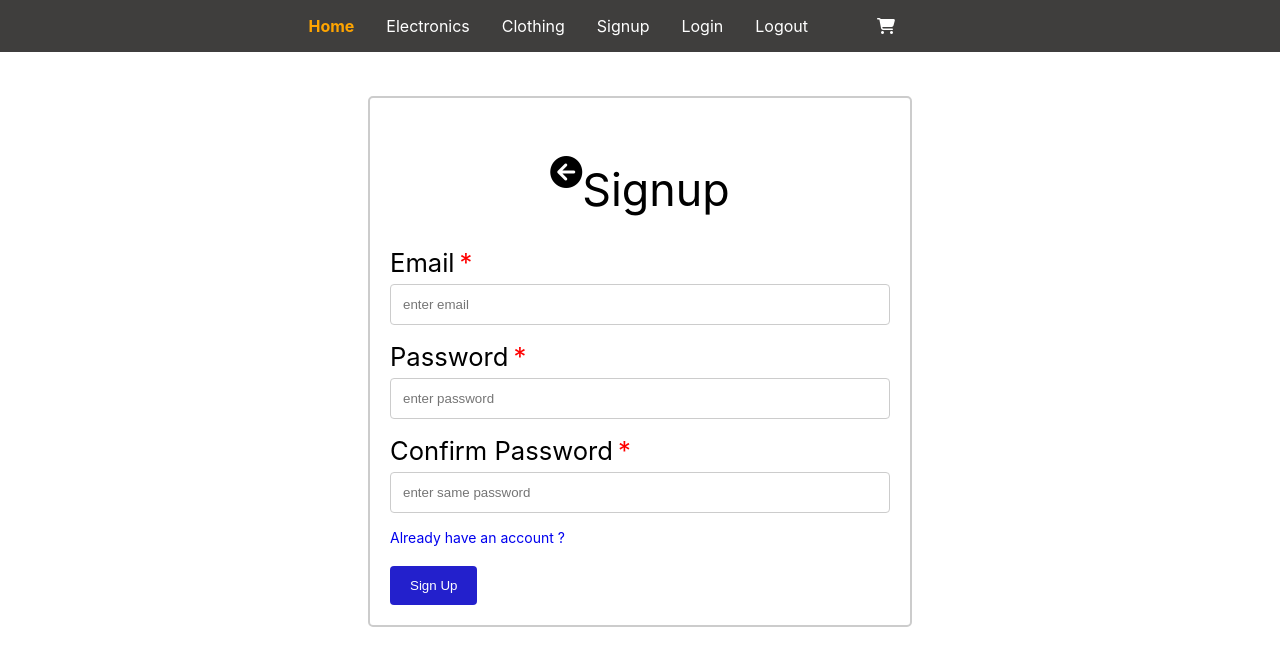
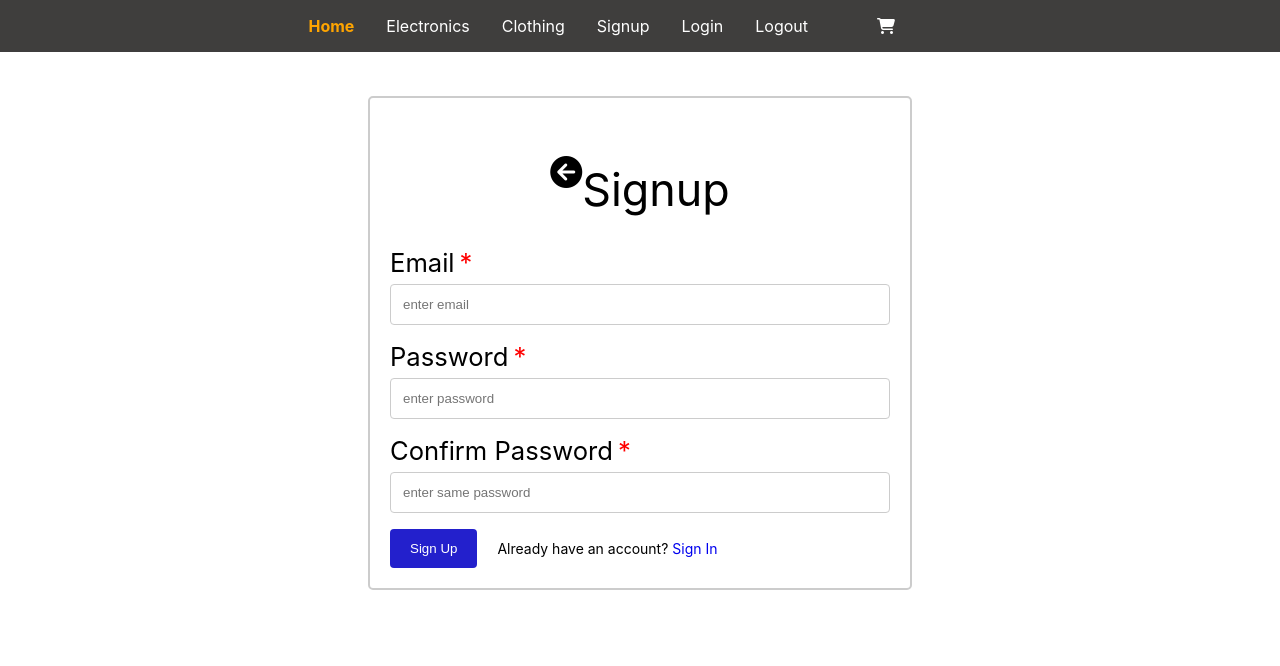
Before and after one commit to sanketwakhare/react-shopping-cart-project, a React (Create React App) app: page /signup in a window 1280 px wide. Shown: the top 666 px of the page. Built offline with nearby package versions, Linux system fonts and the light colour scheme.

Commit message:
update login and signup styles

```diff
--- a/src/components/NoItemsOverlay/NoItemsOverlay.js
+++ b/src/components/NoItemsOverlay/NoItemsOverlay.js
@@ -1,8 +1,8 @@
-import React from 'react';
-import './no-items-overlay.scss';
+import React from "react";
+import "./no-items-overlay.scss";
 
 const NoItemsOverlay = () => {
-  return <div className="no-items-container">No Items to show</div>;
+  return <div className="no-items-container">Page Not Found</div>;
 };
 
 export default NoItemsOverlay;
--- a/src/pages/login/Login.jsx
+++ b/src/pages/login/Login.jsx
@@ -69,7 +69,6 @@ function Login() {
             </div>
             <p>Sign In</p>
           </div>
-
           <label htmlFor="email">
             Email<span required>*</span>
           </label>
@@ -90,11 +89,20 @@ function Login() {
             value={password}
             onChange={(e) => setPassword(e.target.value)}
           />
-          <Link to="/signup" className="link">
-            <span>Create a new account ?</span>
-          </Link>
+          <div className="sign-in-actions-container">
+            <input type="submit" value={signInLabel} onClick={handleSubmit} />
+            <Link to="/forgot-password" className="link">
+              <span>Forgot password?</span>
+            </Link>
+          </div>
           <br />
-          <input type="submit" value={signInLabel} onClick={handleSubmit} />
+          <span>
+            Don't have an account?
+            <Link to="/signup" className="link">
+              <span> Sign Up</span>
+            </Link>
+          </span>
+          <br />
           <div className={errMsg ? "errContainer" : ""}>{errMsg}</div>
         </div>
       </div>
--- a/src/pages/login/login.scss
+++ b/src/pages/login/login.scss
@@ -29,7 +29,6 @@
     border: none;
     border-radius: 4px;
     cursor: pointer;
-    margin-top: 20px;
   }
 
   input[type="submit"]:hover {
@@ -80,6 +79,12 @@
         margin-bottom: 20px;
       }
 
+      .sign-in-actions-container {
+        display: flex;
+        gap: 20px;
+        align-items: center;
+      }
+
       .errContainer {
         margin-top: 5px;
         border-radius: 5px;
--- a/src/pages/signup/Signup.jsx
+++ b/src/pages/signup/Signup.jsx
@@ -106,11 +106,15 @@ function Signup() {
             value={confirmPassword}
             onChange={(e) => setConfirmPassword(e.target.value)}
           />
-          <Link to="/login" className="link">
-            <span>Already have an account ?</span>
-          </Link>
-          <br />
-          <input type="submit" value={signUpLabel} onClick={handleSubmit} />
+          <div className="sign-up-actions-container">
+            <input type="submit" value={signUpLabel} onClick={handleSubmit} />
+            <span>
+              Already have an account?
+              <Link to="/login" className="link">
+                <span> Sign In</span>
+              </Link>
+            </span>
+          </div>
           <div className={errMsg ? "errContainer" : ""}>{errMsg}</div>
           <div className={successMsg ? "successContainer" : ""}>
             {successMsg}
--- a/src/pages/signup/signup.scss
+++ b/src/pages/signup/signup.scss
@@ -29,7 +29,6 @@
     border: none;
     border-radius: 4px;
     cursor: pointer;
-    margin-top: 20px;
   }
 
   input[type="submit"]:hover {
@@ -76,6 +75,12 @@
         margin-bottom: 20px;
       }
 
+      .sign-up-actions-container {
+        display: flex;
+        gap: 20px;
+        align-items: center;
+      }
+
       .errContainer {
         margin-top: 5px;
         border-radius: 5px;
```
